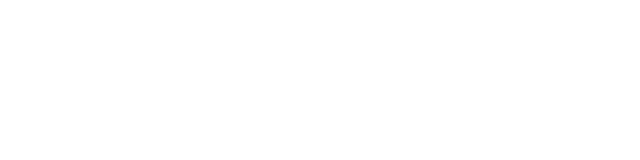
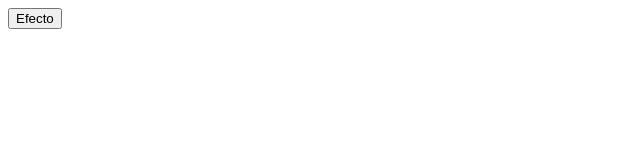
Before and after one commit to tzuzulcode/frontend-react-abril2022, a React (Create React App) app in the folder ejemplo/: page /effects in a window 1280 px wide. Before the commit this address had no page. Shown: the top 160 px of the page, without its empty margins (0-640 px from the left). Built offline with nearby package versions, Linux system fonts and the light colour scheme.

Commit message:
Side effects

```diff
--- a/ejemplo/src/App.jsx
+++ b/ejemplo/src/App.jsx
@@ -4,6 +4,7 @@
 import Calificaciones from "./components/Calificaciones.jsx";
 import Contador from "./components/Contador.jsx";
 import Estado from "./components/Estado.jsx";
+import Effects from "./components/Effects";
 
 function App() {
   return (
@@ -12,6 +13,7 @@
         <Route path="/" element={ <Listas/>} />
         <Route path="/state" element={ <Contador/>} />
         <Route path="/estado" element={ <Estado/>} />
+        <Route path="/effects" element={ <Effects/>} />
         <Route path="/productos" element={ <Productos/>} />
         <Route path="/calificaciones" element={ <Calificaciones/>} />
       </Routes>
--- /dev/null
+++ b/ejemplo/src/components/Effects.jsx
@@ -0,0 +1,21 @@
+import React, { useEffect, useState } from 'react'
+
+export default function Effects() {
+    // Espacio para los hooks
+
+    const [change,setChange] = useState(false)
+
+    useEffect(()=>{
+        console.log("Efecto")
+    },[change])
+
+    //Reto: Buscar una API
+
+
+    //Termina el espacio
+  return (
+    <div>
+        <button onClick={()=>{setChange(!change)}}>Efecto</button>
+    </div>
+  )
+}
--- a/ejemplo/src/components/Estado.jsx
+++ b/ejemplo/src/components/Estado.jsx
@@ -1,4 +1,4 @@
-import React, { useState } from 'react'
+import React, { useState,use } from 'react'
 
 export default function Estado() {
     // Destructuring
--- a/ejemplo/src/components/Listas.jsx
+++ b/ejemplo/src/components/Listas.jsx
@@ -28,6 +28,7 @@
         <Link to="/calificaciones">Calificaciones</Link>
         <Link to="/state">Contador</Link>
         <Link to="/estado">Estado</Link>
+        <Link to="/effects">Effects</Link>
     </>
 }
 
```
